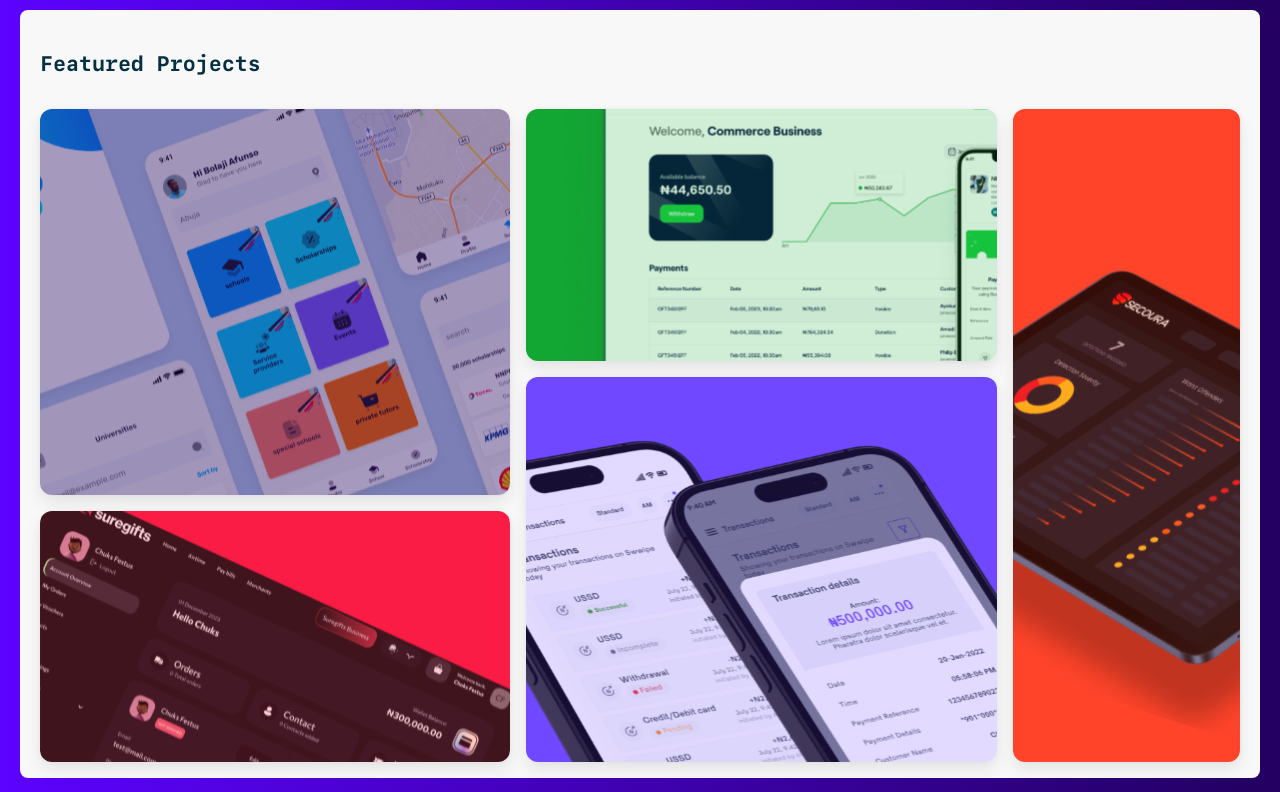
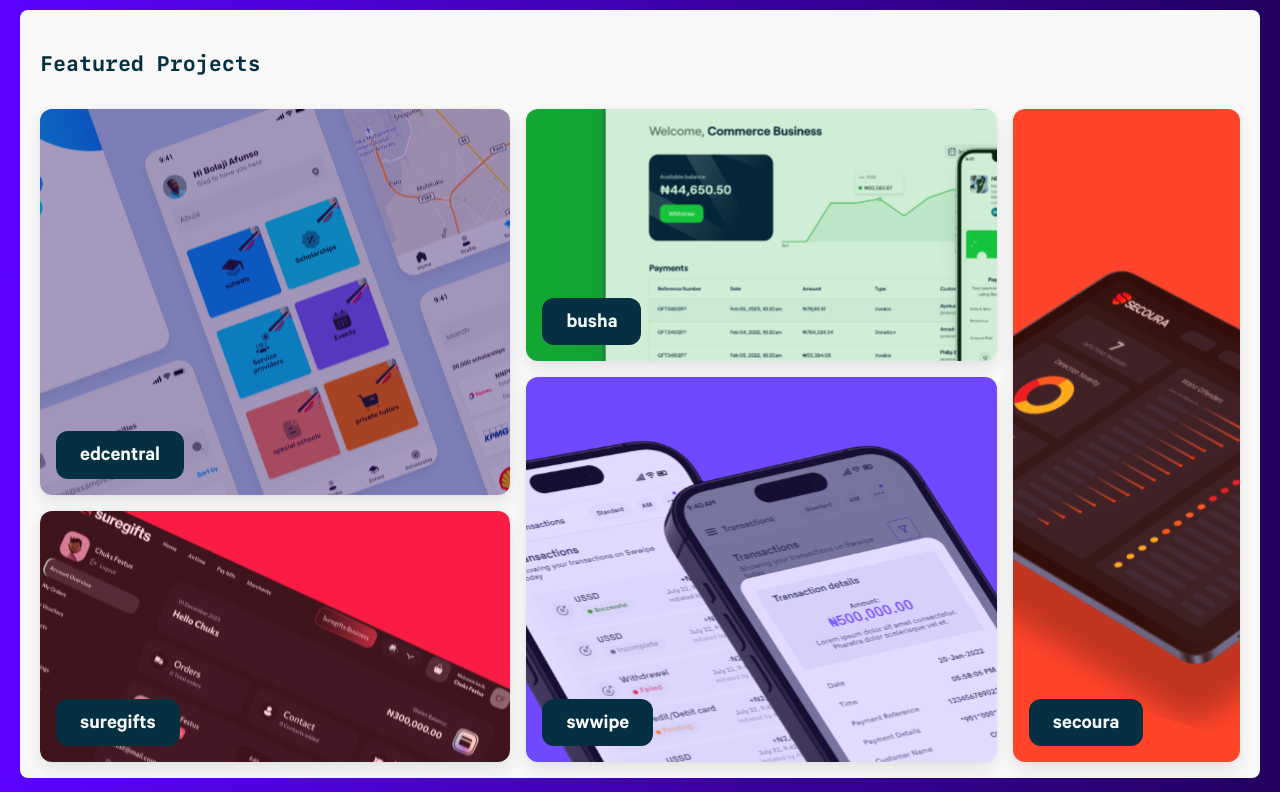
Before and after one commit to ChuksFestus/chuksFestus, a Next.js app: page / in a window 1280 px wide. Shown: the part 2014-2806 px from the top of the page. Built offline with nearby package versions, Linux system fonts and the light colour scheme.

Commit message:
updated works

```diff
--- a/src/app/ui/works/index.tsx
+++ b/src/app/ui/works/index.tsx
@@ -1,15 +1,9 @@
 import React from "react";
 import styled from "styled-components";
-import { device, em, rem, sfMono } from "@/app/lib/utils";
+import { calibre, device, em, rem, sfMono } from "@/app/lib/utils";
 import Text from "../text";
 
 const Container = styled.section`
-	--orange: hsl(27.21deg 99.78% 51.59%);
-	--pink: oklch(0.66 0.27 348.99);
-	@media (color-gamut: p3) {
-		--orange: oklch(0.72 0.19 49.44);
-		--pink: oklch(0.66 0.27 348.99);
-	}
 	margin: 1rem 1.25rem;
 	background: var(--not-white);
 	border-radius: ${em(8)};
@@ -65,11 +59,11 @@
 		@media ${device.tablet} {
 			height: 100%;
 		}
-		h3 {
+		h6 {
 			border-radius: 12px;
-			background: rgba(5, 46, 64, 0.4);
+			background: var(--not-black);
 			padding: 12px 24px;
-			padding-bottom: 0;
+			padding-bottom: 8px !important;
 			color: var(--not-white);
 			width: fit-content;
 		}
@@ -125,14 +119,30 @@
 				</Text>
 				<Grid>
 					<div className="edcentral">
-						{/*<Text variant="h3" className={`${calibre.className}`}>
-							Edcentral
-						</Text>*/}
+						<Text variant="h6" className={`${calibre.className}`}>
+							edcentral
+						</Text>
 					</div>
-					<div className="swwipe"></div>
-					<div className="suregifts"></div>
-					<div className="busha"></div>
-					<div className="readycash"></div>
+					<div className="swwipe">
+						<Text variant="h6" className={`${calibre.className}`}>
+							swwipe
+						</Text>
+					</div>
+					<div className="suregifts">
+						<Text variant="h6" className={`${calibre.className}`}>
+							suregifts
+						</Text>
+					</div>
+					<div className="busha">
+						<Text variant="h6" className={`${calibre.className}`}>
+							busha
+						</Text>
+					</div>
+					<div className="readycash">
+						<Text variant="h6" className={`${calibre.className}`}>
+							secoura
+						</Text>
+					</div>
 				</Grid>
 			</div>
 		</Container>
```
